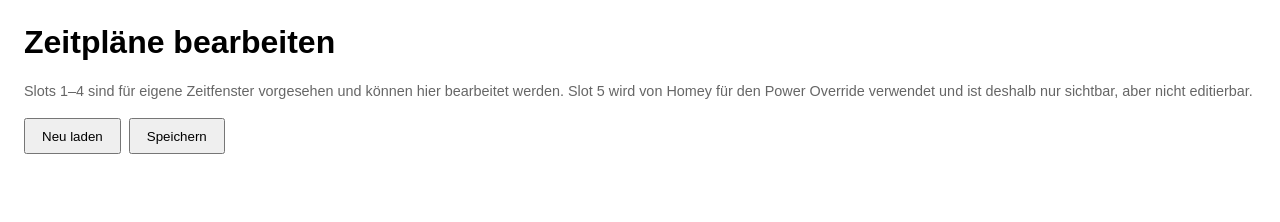
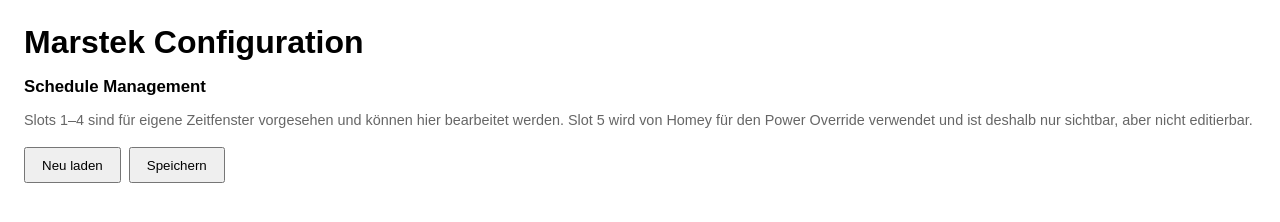
Before and after one commit to ftedv-de/de.ftedv.marstek, a website: page drivers/b2500/repair/schedules.html in a window 1280 px wide. Drawn offline with Linux system fonts and the light colour scheme.

Commit message:
Rename schedule repair view

```diff
--- a/drivers/b2500/repair/schedules.html
+++ b/drivers/b2500/repair/schedules.html
@@ -4,10 +4,11 @@
   <meta charset="utf-8">
   <style>
     body { font-family: sans-serif; padding: 1rem; }
-    h1 { margin-top: 0; }
+    h1 { margin: 0; }
+    h2 { font-size: 1.05rem; margin: 1rem 0 .25rem 0; }
     .hint { color: #666; font-size: .9rem; line-height: 1.35; }
     .slot { border: 1px solid #ddd; border-radius: .5rem; padding: .75rem; margin-top: .75rem; }
-    .slot h2 { font-size: 1rem; margin: 0 0 .5rem 0; }
+    .slot h3 { font-size: 1rem; margin: 0 0 .5rem 0; }
     .slot.disabled { background: #f4f4f4; color: #777; }
     .row { display: grid; grid-template-columns: 1fr 1fr; gap: .5rem; margin-top: .5rem; }
     label { display: block; font-weight: 600; margin-top: .5rem; }
@@ -21,7 +22,8 @@
   </style>
 </head>
 <body>
-  <h1>Zeitpläne bearbeiten</h1>
+  <h1>Marstek Configuration</h1>
+  <h2>Schedule Management</h2>
 
   <p class="hint">
     Slots 1–4 sind für eigene Zeitfenster vorgesehen und können hier bearbeitet werden.
@@ -78,7 +80,7 @@
         wrapper.className = editable ? 'slot' : 'slot disabled';
         wrapper.dataset.slot = String(slotNumber);
 
-        const title = document.createElement('h2');
+        const title = document.createElement('h3');
         title.textContent = editable ? `Slot ${slotNumber}` : 'Slot 5 – Homey Power Override';
         wrapper.appendChild(title);
 
```
